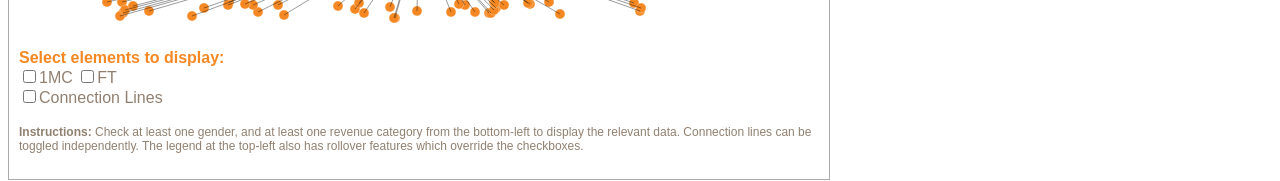
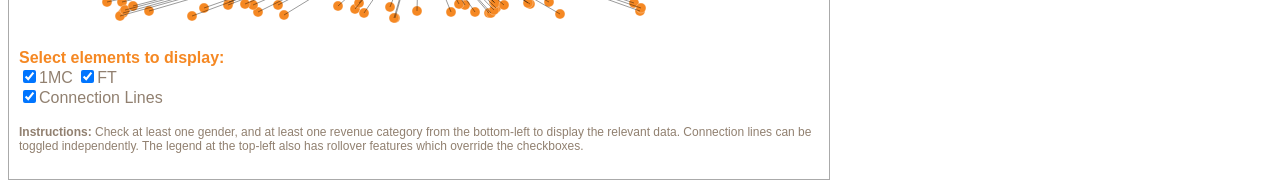
Before and after one commit to bellmast/1MC_Viz1, a plain HTML site: page index.html in a window 1280 px wide. Shown: the part 670-851 px from the top of the page. Drawn offline with Linux system fonts and the light colour scheme.

Commit message:
Update index.html

```diff
--- a/index.html
+++ b/index.html
@@ -40,9 +40,9 @@
 		<span id="yearbutton_label_space"><b>Select elements to display:</b></span>
 		<form name="Elementz">
 			<div id="yearbutton_radio" class="ui-buttonset" aria-disabled="false">
-				<input type="checkbox" id="1MC" value="1MC" name="yearbutton_radio" class="ui-helper-hidden-accessible"><label for="1MC" aria-pressed="true" class="ui-button ui-widget ui-state-default ui-button-text-only ui-corner-left" role="button" aria-disabled="false"><span class="ui-button-text">1MC</span></label>
-				<input type="checkbox" id="FT" value="FT" name="yearbutton_radio" class="ui-helper-hidden-accessible"><label for="FT" aria-pressed="true" class="ui-button ui-widget ui-state-default ui-button-text-only" role="button" aria-disabled="false"><span class="ui-button-text">FT</span></label>
-				<br/><input type="checkbox" id="Connection Lines" value="Connection Lines" name="yearbutton_radio" class="ui-helper-hidden-accessible"><label for="Connection Lines" aria-pressed="true" class="ui-button ui-widget ui-state-default ui-button-text-only" role="button" aria-disabled="false"><span class="ui-button-text">Connection Lines</span></label>
+				<input type="checkbox" id="1MC" value="1MC" name="yearbutton_radio" class="ui-helper-hidden-accessible" checked><label for="1MC" aria-pressed="false" class="ui-button ui-widget ui-state-default ui-button-text-only ui-corner-left" role="button" aria-disabled="false"><span class="ui-button-text">1MC</span></label>
+				<input type="checkbox" id="FT" value="FT" name="yearbutton_radio" class="ui-helper-hidden-accessible" checked><label for="FT" aria-pressed="false" class="ui-button ui-widget ui-state-default ui-button-text-only" role="button" aria-disabled="false"><span class="ui-button-text">FT</span></label>
+				<br/><input type="checkbox" id="Connection Lines" value="Connection Lines" name="yearbutton_radio" class="ui-helper-hidden-accessible" checked><label for="Connection Lines" aria-pressed="false" class="ui-button ui-widget ui-state-default ui-button-text-only" role="button" aria-disabled="false"><span class="ui-button-text">Connection Lines</span></label>
 				<br/><br/><span id="about"><strong>Instructions:</strong> Check at least one gender, and at least one revenue category from the bottom-left to display the relevant data.  Connection lines can be toggled independently.  The legend at the top-left also has rollover features which override the checkboxes.</span>
 			</div>
 		</form>
```
